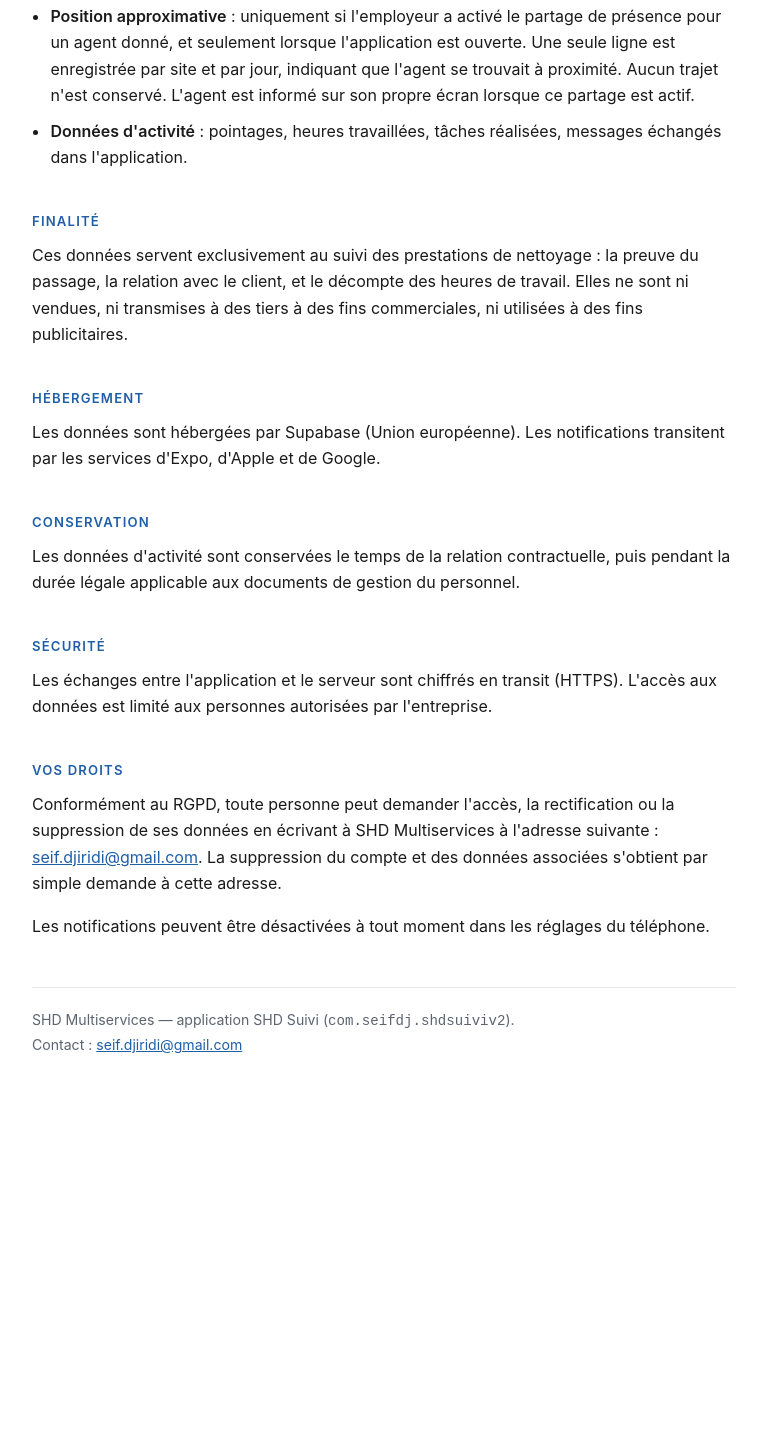
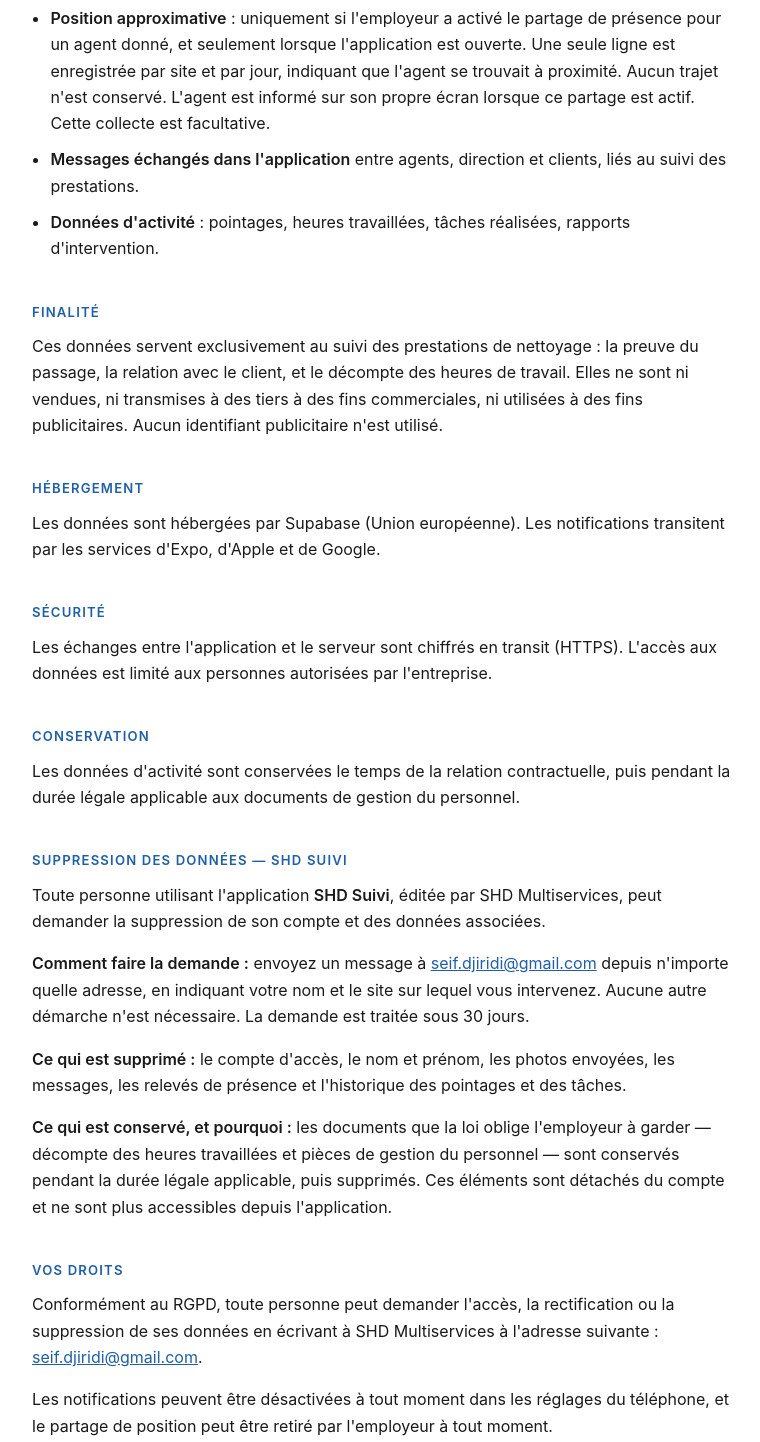
Before and after one commit to seifdj/shd-suivi-confidentialite, a plain HTML site: page index.html in a window 1280 px wide. Shown: the part 414-1856 px from the top of the page, without its empty margins (256-1016 px from the left). Before the commit the page ends 1550 px from the top, so only its background shows below. Drawn offline with Linux system fonts and the light colour scheme.

Commit message:
Ajout de la section Suppression des donnees (ancre #suppression)

```diff
--- a/index.html
+++ b/index.html
@@ -18,6 +18,7 @@
   h2 {
     font-size:.82rem; text-transform:uppercase; letter-spacing:.09em;
     color:var(--accent); margin:2.5rem 0 .6rem; font-weight:600;
+    scroll-margin-top:1.5rem;
   }
   p { margin:0 0 1rem; }
   ul { margin:0 0 1rem; padding-left:1.15rem; }
@@ -31,7 +32,7 @@
 <body>
 <main>
   <h1>Politique de confidentialité — SHD Suivi</h1>
-  <p class="sous">SHD Multiservices · Dernière mise à jour : 16 août 2026</p>
+  <p class="sous">SHD Multiservices · Application <code>com.seifdj.shdsuiviv2</code> · Dernière mise à jour : 16 août 2026</p>
 
   <p>SHD Multiservices édite l'application <strong>SHD Suivi</strong>, réservée à ses agents,
   à sa direction et à ses clients sous contrat. L'accès se fait par un code remis par
@@ -47,36 +48,51 @@
     de présence pour un agent donné, et seulement lorsque l'application est ouverte. Une seule
     ligne est enregistrée par site et par jour, indiquant que l'agent se trouvait à proximité.
     Aucun trajet n'est conservé. L'agent est informé sur son propre écran lorsque ce partage
-    est actif.</li>
+    est actif. Cette collecte est facultative.</li>
+    <li><strong>Messages échangés dans l'application</strong> entre agents, direction et
+    clients, liés au suivi des prestations.</li>
     <li><strong>Données d'activité</strong> : pointages, heures travaillées, tâches réalisées,
-    messages échangés dans l'application.</li>
+    rapports d'intervention.</li>
   </ul>
 
   <h2>Finalité</h2>
   <p>Ces données servent exclusivement au suivi des prestations de nettoyage : la preuve du
   passage, la relation avec le client, et le décompte des heures de travail. Elles ne sont ni
   vendues, ni transmises à des tiers à des fins commerciales, ni utilisées à des fins
-  publicitaires.</p>
+  publicitaires. Aucun identifiant publicitaire n'est utilisé.</p>
 
   <h2>Hébergement</h2>
   <p>Les données sont hébergées par Supabase (Union européenne). Les notifications transitent
   par les services d'Expo, d'Apple et de Google.</p>
 
+  <h2>Sécurité</h2>
+  <p>Les échanges entre l'application et le serveur sont chiffrés en transit (HTTPS). L'accès
+  aux données est limité aux personnes autorisées par l'entreprise.</p>
+
   <h2>Conservation</h2>
   <p>Les données d'activité sont conservées le temps de la relation contractuelle, puis pendant
   la durée légale applicable aux documents de gestion du personnel.</p>
 
-  <h2>Sécurité</h2>
-  <p>Les échanges entre l'application et le serveur sont chiffrés en transit (HTTPS). L'accès
-  aux données est limité aux personnes autorisées par l'entreprise.</p>
+  <h2 id="suppression">Suppression des données — SHD Suivi</h2>
+  <p>Toute personne utilisant l'application <strong>SHD Suivi</strong>, éditée par
+  SHD Multiservices, peut demander la suppression de son compte et des données associées.</p>
+  <p><strong>Comment faire la demande :</strong> envoyez un message à
+  <a href="mailto:seif.djiridi@gmail.com">seif.djiridi@gmail.com</a> depuis n'importe quelle
+  adresse, en indiquant votre nom et le site sur lequel vous intervenez. Aucune autre démarche
+  n'est nécessaire. La demande est traitée sous 30 jours.</p>
+  <p><strong>Ce qui est supprimé :</strong> le compte d'accès, le nom et prénom, les photos
+  envoyées, les messages, les relevés de présence et l'historique des pointages et des tâches.</p>
+  <p><strong>Ce qui est conservé, et pourquoi :</strong> les documents que la loi oblige
+  l'employeur à garder — décompte des heures travaillées et pièces de gestion du personnel —
+  sont conservés pendant la durée légale applicable, puis supprimés. Ces éléments sont
+  détachés du compte et ne sont plus accessibles depuis l'application.</p>
 
   <h2>Vos droits</h2>
   <p>Conformément au RGPD, toute personne peut demander l'accès, la rectification ou la
   suppression de ses données en écrivant à SHD Multiservices à l'adresse suivante :
-  <a href="mailto:seif.djiridi@gmail.com">seif.djiridi@gmail.com</a>. La suppression du compte
-  et des données associées s'obtient par simple demande à cette adresse.</p>
-
-  <p>Les notifications peuvent être désactivées à tout moment dans les réglages du téléphone.</p>
+  <a href="mailto:seif.djiridi@gmail.com">seif.djiridi@gmail.com</a>.</p>
+  <p>Les notifications peuvent être désactivées à tout moment dans les réglages du téléphone,
+  et le partage de position peut être retiré par l'employeur à tout moment.</p>
 
   <hr>
   <footer>
```
